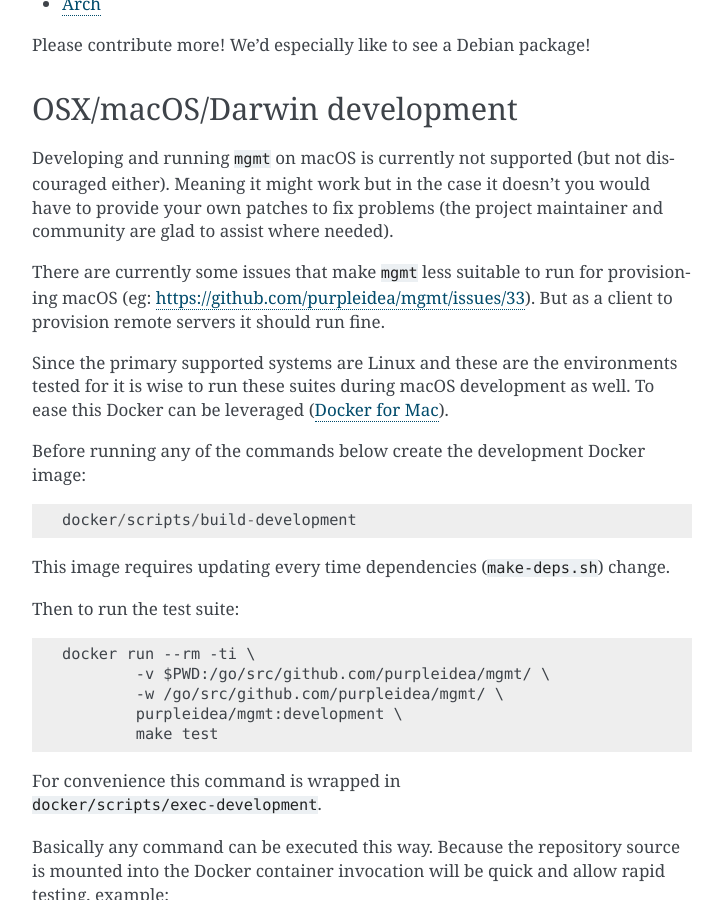
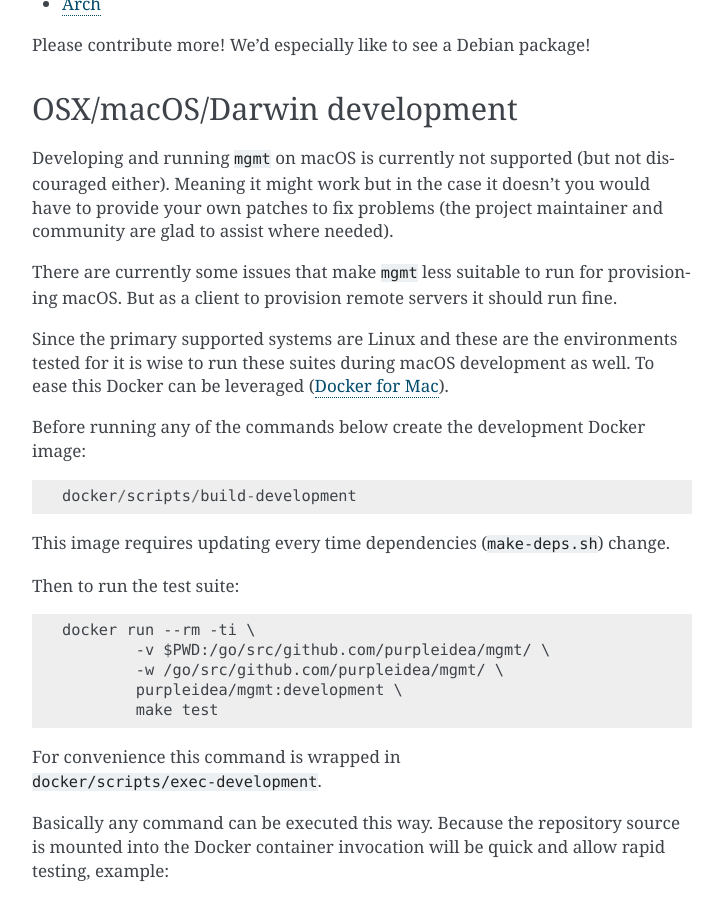
Before and after one commit to purpleidea/mgmt, a Sphinx documentation site: the page built from docs/quick-start-guide.md, in a window 1280 px wide and 900 px high, scrolled down 2913 px. Shown: the whole window, without its empty margins (388-1111 px from the left). Built offline with Sphinx 7.4.7, drawn with Linux system fonts in a browser that asks for light colours.

```diff
--- a/docs/quick-start-guide.md
+++ b/docs/quick-start-guide.md
@@ -134,9 +134,8 @@
 have to provide your own patches to fix problems (the project maintainer and
 community are glad to assist where needed).
 
-There are currently some issues that make `mgmt` less suitable to run for
-provisioning macOS (eg: [https://github.com/purpleidea/mgmt/issues/33](https://github.com/purpleidea/mgmt/issues/33)).
-But as a client to provision remote servers it should run fine.
+There are currently some issues that make `mgmt` less suitable to run for provisioning
+macOS. But as a client to provision remote servers it should run fine.
 
 Since the primary supported systems are Linux and these are the environments
 tested for it is wise to run these suites during macOS development as well. To
```
Also changed, not shown: 8 other files.
